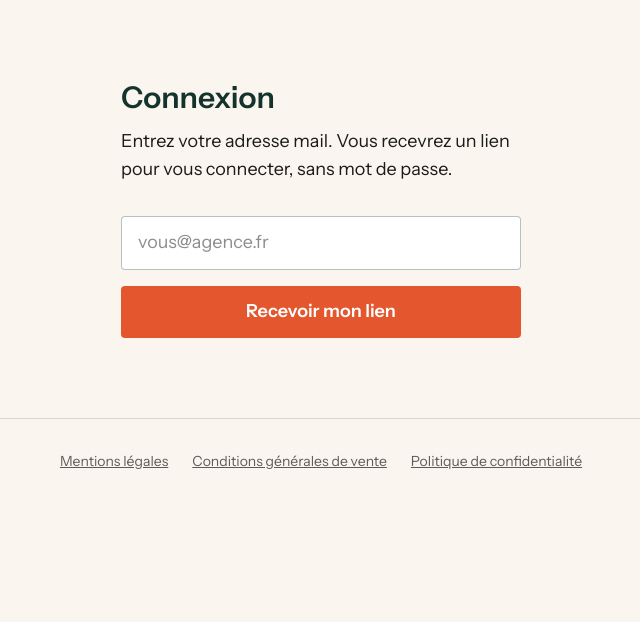
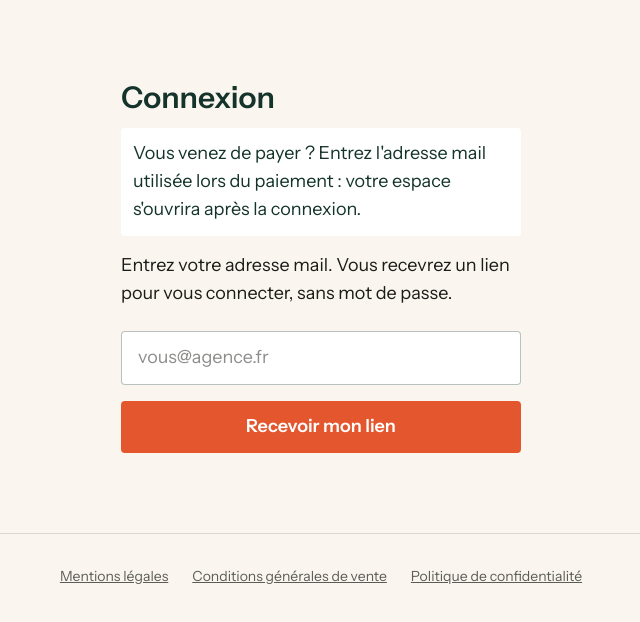
Before and after one commit to fishingcarnn-hue/chiffrage, a Next.js app: page /connexion in a window 1280 px wide. Shown: the top 622 px of the page, without its empty margins (319-959 px from the left). Built offline with nearby package versions, Linux system fonts and the light colour scheme.

Commit message:
Message de connexion apres paiement

```diff
--- a/src/app/connexion/page.tsx
+++ b/src/app/connexion/page.tsx
@@ -5,7 +5,6 @@ import { creerClient } from "../../lib/supabase/client";
 
 export default function Connexion() {
   const [email, setEmail] = useState("");
-  const [detail, setDetail] = useState("");
   const [etat, setEtat] = useState<"attente" | "envoi" | "envoye" | "erreur">("attente");
 
   async function envoyer(e: React.FormEvent) {
@@ -16,15 +15,20 @@ export default function Connexion() {
       email,
       options: { emailRedirectTo: `${window.location.origin}/auth/callback` },
     });
-    setDetail(error ? error.message : "");
     setEtat(error ? "erreur" : "envoye");
   }
 
   return (
     <main className="mx-auto max-w-md px-6 py-20">
       <h1 className="text-3xl font-semibold text-sapin">Connexion</h1>
-      <p className="mt-3">Entrez votre adresse mail. Vous recevrez un lien pour vous connecter, sans mot de passe.</p>
-      <form onSubmit={envoyer} className="mt-8 space-y-4">
+      <p className="mt-3 rounded bg-white p-3 text-sapin">
+        Vous venez de payer ? Entrez l'adresse mail utilisée lors du paiement : votre espace s'ouvrira
+        après la connexion.
+      </p>
+      <p className="mt-4">
+        Entrez votre adresse mail. Vous recevrez un lien pour vous connecter, sans mot de passe.
+      </p>
+      <form onSubmit={envoyer} className="mt-6 space-y-4">
         <input
           type="email"
           required
@@ -41,8 +45,12 @@ export default function Connexion() {
           {etat === "envoi" ? "Envoi..." : "Recevoir mon lien"}
         </button>
       </form>
-      {etat === "envoye" && <p className="mt-6 text-sapin">Lien envoyé. Regardez votre boîte mail (et les spams).</p>}
-      {etat === "erreur" && <p className="mt-6 text-brule">Un problème est survenu : {detail}</p>}
+      {etat === "envoye" && (
+        <p className="mt-6 text-sapin">Lien envoyé. Regardez votre boîte mail (et les spams).</p>
+      )}
+      {etat === "erreur" && (
+        <p className="mt-6 text-brule">Un problème est survenu. Réessayez dans quelques minutes.</p>
+      )}
     </main>
   );
 }
```
